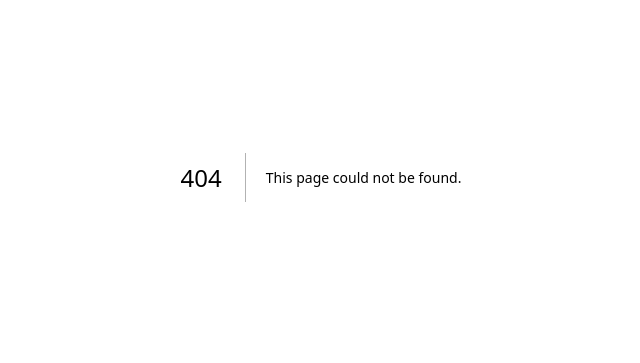
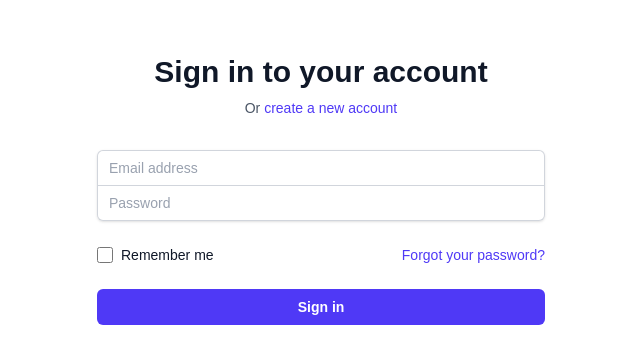
Before and after one commit to A-Shalchian/api-key-vault, a Next.js app: page /login in a window 1280 px wide. Before the commit this address had no page. Shown: the part 223-586 px from the top of the page, without its empty margins (319-959 px from the left). Built offline with nearby package versions, Linux system fonts and the light colour scheme; no server answers.

Commit message:
login page initiated

```diff
--- /dev/null
+++ b/app/login/page.tsx
@@ -0,0 +1,206 @@
+"use client";
+
+import { useState, useEffect } from 'react';
+import Link from 'next/link';
+import { useRouter, useSearchParams } from 'next/navigation';
+import { supabase } from '@/lib/supabase';
+
+export default function LoginPage() {
+  const router = useRouter();
+  const searchParams = useSearchParams();
+
+  const [email, setEmail] = useState('');
+  const [password, setPassword] = useState('');
+  const [isLoading, setIsLoading] = useState(false);
+  const [error, setError] = useState<string | null>(null);
+  const [message, setMessage] = useState<string | null>(null);
+
+  useEffect(() => {
+    // Check for verification status from the callback
+    const verified = searchParams.get('verified');
+    const verifiedEmail = searchParams.get('email');
+    const errorMsg = searchParams.get('error');
+
+    if (verified === 'true') {
+      if (verifiedEmail) {
+        setEmail(decodeURIComponent(verifiedEmail));
+        setMessage('Email verified successfully! You can now log in.');
+      } else {
+        setMessage('Your account has been verified. Please log in.');
+      }
+    }
+
+    if (errorMsg) {
+      setError(decodeURIComponent(errorMsg));
+    }
+  }, [searchParams]);
+
+  const handleLogin = async (e: React.FormEvent) => {
+    e.preventDefault();
+    setError(null);
+    setIsLoading(true);
+
+    // Form validation
+    if (!email || !password) {
+      setError('Email and password are required');
+      setIsLoading(false);
+      return;
+    }
+
+    try {
+      const { data, error: signInError } = await supabase.auth.signInWithPassword({
+        email,
+        password,
+      });
+
+      if (signInError) throw signInError;
+
+      // Successful login
+      if (data?.session) {
+        router.push('/dashboard'); // Redirect to dashboard after login
+      }
+    } catch (err: unknown) {
+      console.error('Login error:', err);
+      setError(err instanceof Error ? err.message : 'Failed to sign in');
+    } finally {
+      setIsLoading(false);
+    }
+  };
+
+  const handlePasswordReset = async (e: React.MouseEvent) => {
+    e.preventDefault();
+    if (!email) {
+      setError('Please enter your email address to reset your password');
+      return;
+    }
+
+    setIsLoading(true);
+    setError(null);
+
+    try {
+      const { error: resetError } = await supabase.auth.resetPasswordForEmail(email, {
+        redirectTo: `${window.location.origin}/reset-password`,
+      });
+
+      if (resetError) throw resetError;
+
+      setMessage('Password reset instructions sent to your email');
+    } catch (err: unknown) {
+      console.error('Password reset error:', err);
+      setError(err instanceof Error ? err.message : 'Failed to send reset instructions');
+    } finally {
+      setIsLoading(false);
+    }
+  };
+
+  return (
+    <div className="flex min-h-screen flex-col items-center justify-center py-12 px-4 sm:px-6 lg:px-8">
+      <div className="w-full max-w-md space-y-8">
+        <div>
+          <h2 className="mt-6 text-center text-3xl font-extrabold text-gray-900">
+            Sign in to your account
+          </h2>
+          <p className="mt-2 text-center text-sm text-gray-600">
+            Or{' '}
+            <Link
+              href="/signup"
+              className="font-medium text-indigo-600 hover:text-indigo-500"
+            >
+              create a new account
+            </Link>
+          </p>
+        </div>
+
+        {error && (
+          <div className="rounded-md bg-red-50 p-4">
+            <div className="flex">
+              <div className="ml-3">
+                <h3 className="text-sm font-medium text-red-800">{error}</h3>
+              </div>
+            </div>
+          </div>
+        )}
+
+        {message && (
+          <div className="rounded-md bg-green-50 p-4">
+            <div className="flex">
+              <div className="ml-3">
+                <h3 className="text-sm font-medium text-green-800">{message}</h3>
+              </div>
+            </div>
+          </div>
+        )}
+
+        <form className="mt-8 space-y-6" onSubmit={handleLogin}>
+          <div className="-space-y-px rounded-md shadow-sm">
+            <div>
+              <label htmlFor="email-address" className="sr-only">
+                Email address
+              </label>
+              <input
+                id="email-address"
+                name="email"
+                type="email"
+                autoComplete="email"
+                required
+                value={email}
+                onChange={(e) => setEmail(e.target.value)}
+                className="relative block w-full rounded-t-md border-0 py-1.5 px-3 text-gray-900 ring-1 ring-inset ring-gray-300 placeholder:text-gray-400 focus:z-10 focus:ring-2 focus:ring-inset focus:ring-indigo-600 sm:text-sm sm:leading-6"
+                placeholder="Email address"
+              />
+            </div>
+            <div>
+              <label htmlFor="password" className="sr-only">
+                Password
+              </label>
+              <input
+                id="password"
+                name="password"
+                type="password"
+                autoComplete="current-password"
+                required
+                value={password}
+                onChange={(e) => setPassword(e.target.value)}
+                className="relative block w-full rounded-b-md border-0 py-1.5 px-3 text-gray-900 ring-1 ring-inset ring-gray-300 placeholder:text-gray-400 focus:z-10 focus:ring-2 focus:ring-inset focus:ring-indigo-600 sm:text-sm sm:leading-6"
+                placeholder="Password"
+              />
+            </div>
+          </div>
+
+          <div className="flex items-center justify-between">
+            <div className="flex items-center">
+              <input
+                id="remember-me"
+                name="remember-me"
+                type="checkbox"
+                className="h-4 w-4 rounded border-gray-300 text-indigo-600 focus:ring-indigo-600"
+              />
+              <label htmlFor="remember-me" className="ml-2 block text-sm text-gray-900">
+                Remember me
+              </label>
+            </div>
+
+            <div className="text-sm">
+              <button
+                onClick={handlePasswordReset}
+                className="font-medium text-indigo-600 hover:text-indigo-500"
+              >
+                Forgot your password?
+              </button>
+            </div>
+          </div>
+
+          <div>
+            <button
+              type="submit"
+              disabled={isLoading}
+              className="group relative flex w-full justify-center rounded-md bg-indigo-600 py-2 px-3 text-sm font-semibold text-white hover:bg-indigo-500 focus-visible:outline focus-visible:outline-2 focus-visible:outline-offset-2 focus-visible:outline-indigo-600 disabled:bg-indigo-300"
+            >
+              {isLoading ? 'Signing in...' : 'Sign in'}
+            </button>
+          </div>
+        </form>
+      </div>
+    </div>
+  );
+}
```
